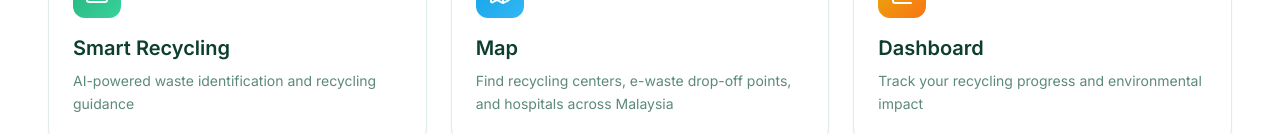
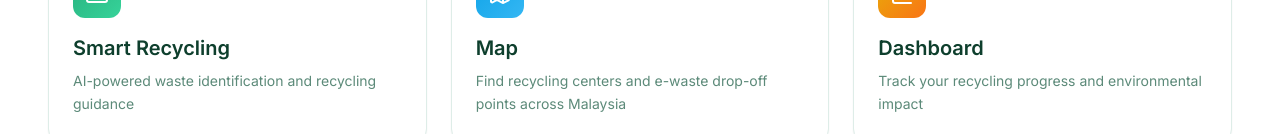
Before and after one commit to cypj2011-creator/MyMalaysiaCare, a React (Vite) app: page /#/ in a window 1280 px wide. Shown: the part 818-952 px from the top of the page. Built offline with nearby package versions, Linux system fonts and the light colour scheme; the HTML template or start-up script is replaced by a standard one.

Commit message:
Changes
Co-authored-by: cypj2011-creator <226940428+cypj2011-creator@users.noreply.github.com>

```diff
--- a/src/translations/index.ts
+++ b/src/translations/index.ts
@@ -45,7 +45,7 @@ export const translations = {
 
     // Map
     mapTitle: "Interactive Map",
-    mapSubtitle: "Find recycling centers, e-waste drop-off points, and hospitals across Malaysia",
+    mapSubtitle: "Find recycling centers and e-waste drop-off points across Malaysia",
     recyclingCenters: "Recycling Centers",
     ewastePoints: "E-Waste Points",
     hospitals: "Hospitals",
```
